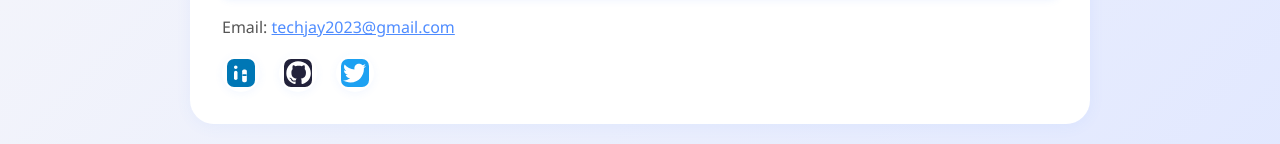
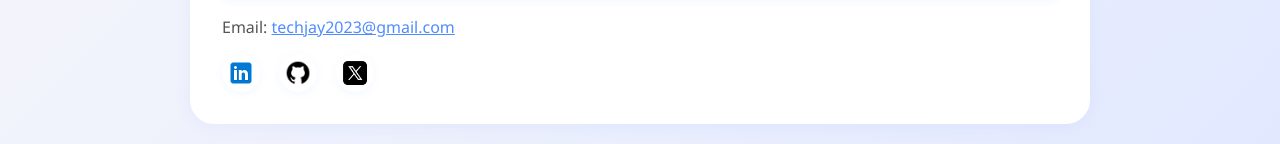
Before and after one commit to techjay01/PLP-Portfolio-Hackathon, a plain HTML site: page index.html in a window 1280 px wide. Shown: the part 3282-3426 px from the top of the page. Drawn offline with Linux system fonts and the light colour scheme.

Commit message:
Added Icons for my connect with links

```diff
--- a/index.html
+++ b/index.html
@@ -139,14 +139,14 @@
             <div class="contact-info">
                 <p>Email: <a href="mailto:techjay2023@gmail.com">techjay2023@gmail.com</a></p>
                 <div class="social-icons">
-                    <a href="https://www.linkedin.com/in/jaytech01" target="_blank" title="LinkedIn" aria-label="LinkedIn">
-                        <svg width="28" height="28" viewBox="0 0 24 24" fill="none" xmlns="http://www.w3.org/2000/svg"><rect width="24" height="24" rx="6" fill="#0077B5"/><path d="M7.5 8.5C8.32843 8.5 9 7.82843 9 7C9 6.17157 8.32843 5.5 7.5 5.5C6.67157 5.5 6 6.17157 6 7C6 7.82843 6.67157 8.5 7.5 8.5Z" fill="white"/><rect x="6" y="10" width="3" height="8" rx="1.5" fill="white"/><path d="M13 10.5C13 9.67157 13.6716 9 14.5 9H15.5C16.3284 9 17 9.67157 17 10.5V18.5C17 19.3284 16.3284 20 15.5 20H14.5C13.6716 20 13 19.3284 13 18.5V10.5Z" fill="white"/><rect x="13" y="13" width="4" height="1.5" rx="0.75" fill="#0077B5"/></svg>
+                    <a href="https://www.linkedin.com/in/jaytech01" target="_blank" title="LinkedIn">
+                        <img src="images/linkedin.png" alt="LinkedIn" width="28" height="28">
                     </a>
-                    <a href="https://github.com/techjay01" target="_blank" title="GitHub" aria-label="GitHub">
-                        <svg width="28" height="28" viewBox="0 0 24 24" fill="none" xmlns="http://www.w3.org/2000/svg"><rect width="24" height="24" rx="6" fill="#22223b"/><path d="M12 2C6.48 2 2 6.58 2 12.26C2 16.74 5.06 20.44 9.26 21.5C9.76 21.58 9.94 21.3 9.94 21.06C9.94 20.84 9.93 20.18 9.93 19.39C7 19.98 6.34 18.13 6.34 18.13C5.86 16.97 5.14 16.68 5.14 16.68C4.12 16.01 5.22 16.03 5.22 16.03C6.34 16.12 6.92 17.29 6.92 17.29C7.92 19.01 9.6 18.5 10.18 18.26C10.26 17.54 10.54 17.04 10.86 16.77C8.66 16.5 6.34 15.62 6.34 11.5C6.34 10.32 6.76 9.36 7.46 8.61C7.36 8.34 7.02 7.04 7.56 5.5C7.56 5.5 8.46 5.19 9.93 6.25C10.78 6.01 11.68 5.89 12.58 5.89C13.48 5.89 14.38 6.01 15.23 6.25C16.7 5.19 17.6 5.5 17.6 5.5C18.14 7.04 17.8 8.34 17.7 8.61C18.4 9.36 18.82 10.32 18.82 11.5C18.82 15.63 16.5 16.5 14.3 16.77C14.7 17.09 15.06 17.7 15.06 18.66C15.06 20.06 15.05 20.81 15.05 21.06C15.05 21.3 15.23 21.59 15.74 21.5C19.94 20.44 23 16.74 23 12.26C23 6.58 18.52 2 12 2Z" fill="white"/></svg>
+                    <a href="https://github.com/techjay01" target="_blank" title="GitHub">
+                        <img src="images/github.png" alt="GitHub" width="28" height="28">
                     </a>
-                    <a href="https://x.com/techjay01" target="_blank" title="Twitter" aria-label="Twitter">
-                        <svg width="28" height="28" viewBox="0 0 24 24" fill="none" xmlns="http://www.w3.org/2000/svg"><rect width="24" height="24" rx="6" fill="#1da1f2"/><path d="M19.633 7.997c.013.176.013.353.013.53 0 5.39-4.104 11.61-11.61 11.61-2.307 0-4.454-.676-6.263-1.84.32.038.637.051.97.051 1.92 0 3.686-.652 5.096-1.747-1.8-.038-3.322-1.22-3.843-2.85.252.038.504.064.77.064.37 0 .74-.051 1.085-.14-1.872-.377-3.28-2.03-3.28-4.017v-.051c.548.304 1.18.49 1.85.515-1.1-.73-1.82-1.98-1.82-3.39 0-.74.197-1.43.548-2.03 2.01 2.47 5.02 4.09 8.42 4.26-.07-.296-.11-.6-.11-.91 0-2.21 1.8-4.01 4.01-4.01 1.15 0 2.19.49 2.92 1.28.91-.176 1.77-.51 2.54-.97-.3.94-.94 1.73-1.77 2.23.81-.09 1.58-.31 2.3-.63-.54.8-1.22 1.5-2 2.06z" fill="white"/></svg>
+                    <a href="https://x.com/techjay01" target="_blank" title="Twitter">
+                        <img src="images/twitter.png" alt="Twitter" width="28" height="28">
                     </a>
                 </div>
             </div>
```
Also changed, not shown: images/facebook.png (added), images/github.png (added), images/linkedin.png (added), images/mail.png (added), images/twitter.png (added).
